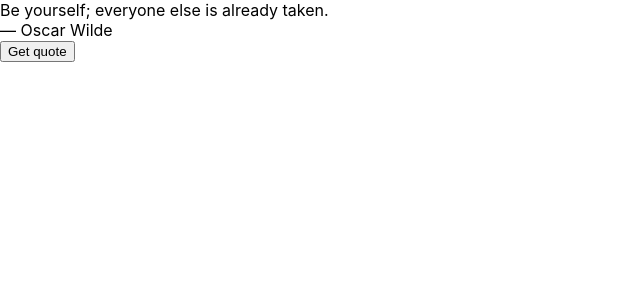
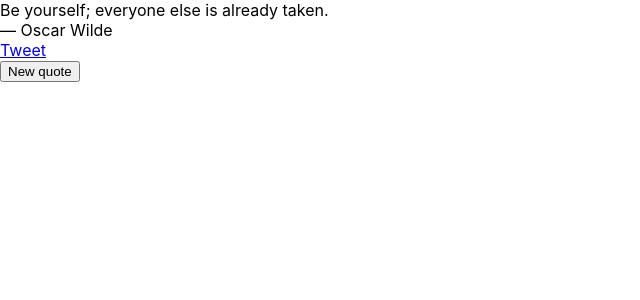
Before and after one commit to victor-likes-coding/fcc-fe-projects, a React (Create React App) app: page / in a window 1280 px wide. Shown: the top 300 px of the page, without its empty margins (0-640 px from the left). Built offline with nearby package versions, Linux system fonts and the light colour scheme.

Commit message:
add ids because fcc project requirement

```diff
--- a/src/App.js
+++ b/src/App.js
@@ -6,14 +6,29 @@ const App = ({ selected, getNewQuote }) => {
   return (
     <div className="App">
       <div className="container">
-        <div className="quote-container">
-          <section className="quote">{quote}</section>
-          <section className="author">&mdash; {author}</section>
-          <section className="social-media"></section>
-          <section className="new-quote">
-            <form onSubmit={getNewQuote}>
-              <button type="submit">Get quote</button>
-            </form>
+        <div className="quote-container" id="quote-box">
+          <section className="quote" id="text">
+            {quote}
+          </section>
+          <section className="author" id="author">
+            &mdash; {author}
+          </section>
+          <section className="quote-footer">
+            <section className="social-media">
+              <a
+                id="tweet-quote"
+                href={`https://twitter.com/intent/tweet?text="${quote} ${author}`}
+                class="twitter-share-button"
+                data-dnt="true"
+                data-show-count="false">
+                Tweet
+              </a>
+            </section>
+            <section className="new-quote" id="new-quote">
+              <form onSubmit={getNewQuote}>
+                <button type="submit">New quote</button>
+              </form>
+            </section>
           </section>
         </div>
       </div>
```
